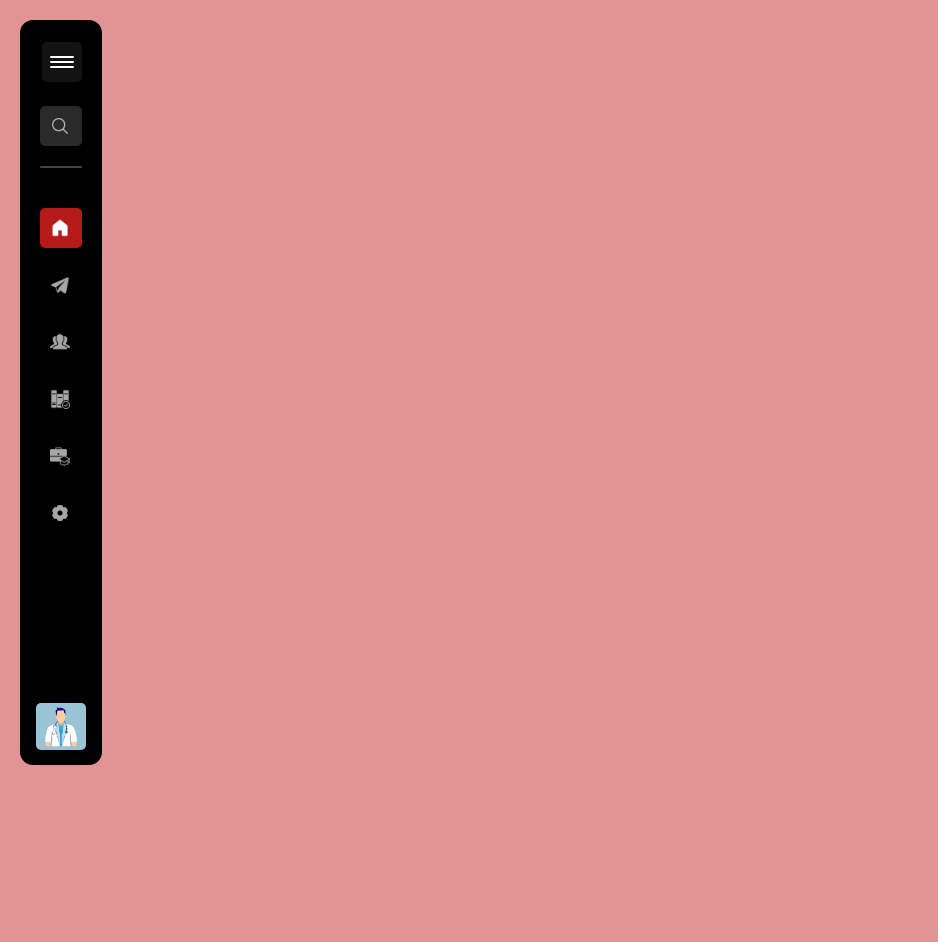
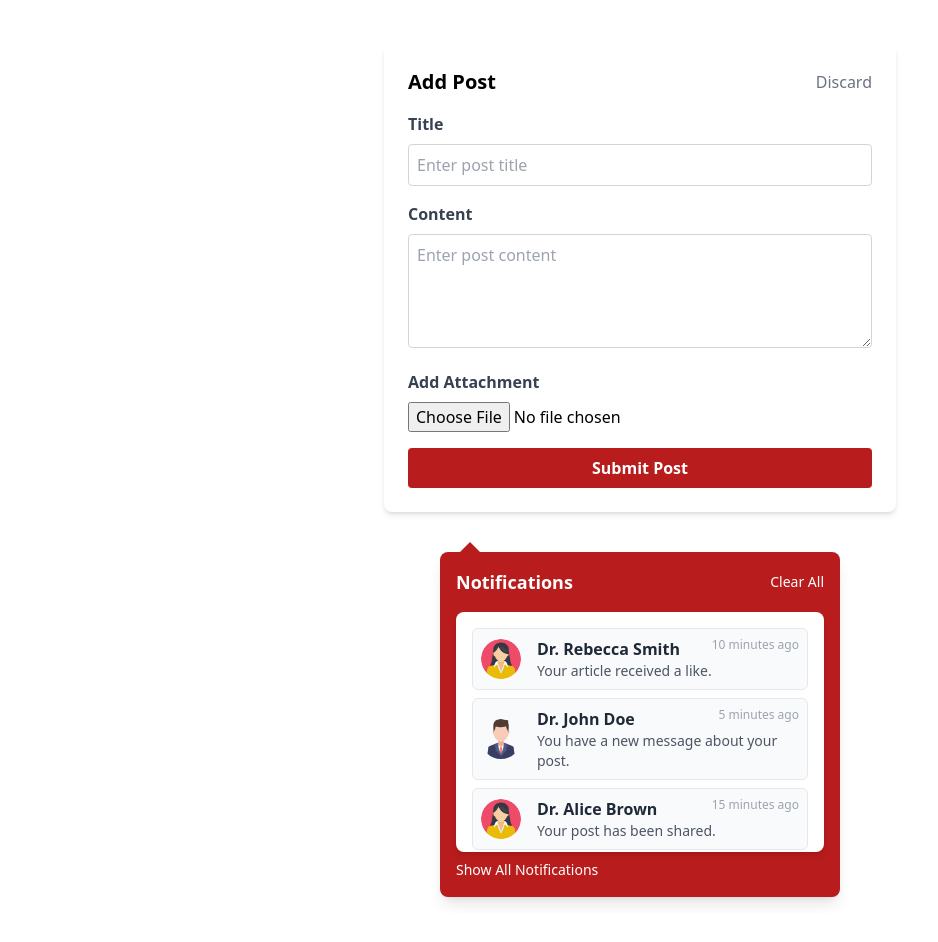
Before and after one commit to Final-year-sloth/Dockit, a Next.js app in the folder next-frontend/: page /home in a window 1280 px wide. Shown: the top 942 px of the page, without its empty margins (0-938 px from the left). After the commit the page ends 913 px from the top, so only its background shows below. Built offline with nearby package versions, Linux system fonts and the light colour scheme; no server answers.

Commit message:
added landing page

```diff
--- /dev/null
+++ b/next-frontend/src/components/CreatePost.tsx
@@ -0,0 +1,100 @@
+import React, { useState } from "react";
+
+type CreatePostProps = {
+  onSubmit?: (title: string, content: string, image: File | null) => void;
+};
+
+const CreatePost: React.FC<CreatePostProps> = ({ onSubmit }) => {
+  const [title, setTitle] = useState("");
+  const [content, setContent] = useState("");
+  const [image, setImage] = useState<File | null>(null);
+
+  const handleSubmit = () => {
+    if (onSubmit) {
+      onSubmit(title, content, image);
+    }
+    setTitle("");
+    setContent("");
+    setImage(null);
+  };
+
+  return (
+    <div className="p-6 mt-7 bg-white rounded-lg shadow-md max-w-lg mx-auto">
+      <div className="flex justify-between items-center mb-4">
+        <h2 className="text-xl font-semibold">Add Post</h2>
+        <button
+          onClick={() => {
+            setTitle("");
+            setContent("");
+            setImage(null);
+          }}
+          className="text-gray-500 hover:text-red-700"
+        >
+          Discard
+        </button>
+      </div>
+
+      {/* Title Input */}
+      <div className="mb-4">
+        <label
+          htmlFor="title"
+          className="block text-gray-700 font-semibold mb-2"
+        >
+          Title
+        </label>
+        <input
+          type="text"
+          id="title"
+          value={title}
+          onChange={(e) => setTitle(e.target.value)}
+          className="w-full p-2 border border-gray-300 rounded focus:outline-none focus:ring-2 focus:ring-blue-500"
+          placeholder="Enter post title"
+        />
+      </div>
+
+      {/* Content Text Area */}
+      <div className="mb-4">
+        <label
+          htmlFor="content"
+          className="block text-gray-700 font-semibold mb-2"
+        >
+          Content
+        </label>
+        <textarea
+          id="content"
+          value={content}
+          onChange={(e) => setContent(e.target.value)}
+          className="w-full p-2 border border-gray-300 rounded focus:outline-none focus:ring-2 focus:ring-blue-500"
+          placeholder="Enter post content"
+          rows={4}
+        />
+      </div>
+
+      {/* Image Input */}
+      <div className="mb-4">
+        <label
+          htmlFor="image"
+          className="block text-gray-700 font-semibold mb-2"
+        >
+          Add Attachment
+        </label>
+        <input
+          type="file"
+          id="image"
+          onChange={(e) => setImage(e.target.files ? e.target.files[0] : null)}
+          className="w-full"
+        />
+      </div>
+
+      {/* Submit Button */}
+      <button
+        onClick={handleSubmit}
+        className="w-full py-2 bg-red-700 text-white font-semibold rounded hover:bg-red-500 transition"
+      >
+        Submit Post
+      </button>
+    </div>
+  );
+};
+
+export default CreatePost;
--- /dev/null
+++ b/next-frontend/src/components/NotificationBox.tsx
@@ -0,0 +1,154 @@
+import React, { useState } from "react";
+import Image from "next/image";
+
+type Notification = {
+  id: number;
+  message: string;
+  sender: string;
+  timestamp: string;
+  userIcon: string;
+};
+
+const NotificationBox: React.FC = () => {
+  const [notifications, setNotifications] = useState<Notification[]>([
+    {
+      id: 1,
+      message: "Your article received a like.",
+      sender: "Dr. Rebecca Smith",
+      timestamp: "10 minutes ago",
+      userIcon: "/NotificationBox_Images/user2.png",
+    },
+    {
+      id: 2,
+      message: "You have a new message about your post.",
+      sender: "Dr. John Doe",
+      timestamp: "5 minutes ago",
+      userIcon: "/NotificationBox_Images/user1.png",
+    },
+
+    {
+      id: 3,
+      message: "Your post has been shared.",
+      sender: "Dr. Alice Brown",
+      timestamp: "15 minutes ago",
+      userIcon: "/NotificationBox_Images/user2.png",
+    },
+    {
+      id: 4,
+      message: "You have a new follower.",
+      sender: "Dr. David Miller",
+      timestamp: "20 minutes ago",
+      userIcon: "/NotificationBox_Images/user1.png",
+    },
+    {
+      id: 5,
+      message: "A new job has been posted.",
+      sender: "Dr. Mike Williams",
+      timestamp: "25 minutes ago",
+      userIcon: "/NotificationBox_Images/user1.png",
+    },
+  ]);
+
+  const [isExpanded, setIsExpanded] = useState(false);
+
+  const toggleView = () => {
+    setIsExpanded((prev) => !prev);
+  };
+
+  const clearNotifications = () => {
+    setNotifications([]);
+  };
+
+  const visibleNotifications = isExpanded
+    ? notifications
+    : notifications.slice(0, 3);
+
+  return (
+    <div className="relative flex flex-col items-center w-[400px] mx-auto mt-10">
+      {/* Arrow on Top */}
+      <style jsx>{`
+        .notification-box::before {
+          content: "";
+          position: absolute;
+          top: -10px;
+          left: 20px;
+          width: 0;
+          height: 0;
+          border-left: 10px solid transparent;
+          border-right: 10px solid transparent;
+          border-bottom: 10px solid rgb(185 28 28);
+        }
+      `}</style>
+
+      {/* Notification Box */}
+      <div className="notification-box bg-red-700 rounded-lg shadow-lg p-4 w-full">
+        {/* Header */}
+        <div className="flex justify-between items-center text-white mb-4">
+          <h2 className="text-lg font-semibold">Notifications</h2>
+          <button
+            onClick={clearNotifications}
+            className="text-sm hover:underline"
+          >
+            Clear All
+          </button>
+        </div>
+
+        {/* Notification List */}
+        <div
+          className={`bg-white rounded-lg shadow-md p-4 transition-all duration-300 ${
+            isExpanded ? "max-h-[300px] overflow-y-auto" : "max-h-[240px]"
+          }`}
+        >
+          {notifications.length === 0 ? (
+            <p className="text-center text-gray-500">No new notifications.</p>
+          ) : (
+            visibleNotifications.map((notification) => (
+              <div
+                key={notification.id}
+                className="p-2 mb-2 bg-gray-50 border rounded-md hover:bg-gray-100 flex items-center"
+              >
+                {/* User Icon */}
+                <div className="flex-shrink-0">
+                  <Image
+                    src={notification.userIcon} // Dynamic user icon
+                    alt={`${notification.sender}'s profile`}
+                    width={40}
+                    height={40}
+                    className="rounded-full"
+                  />
+                </div>
+
+                {/* Notification Content */}
+                <div className="ml-4 flex-1">
+                  <div className="flex justify-between">
+                    <p className="font-semibold text-gray-800">
+                      {notification.sender}
+                    </p>
+                    <p className="text-xs text-gray-400">
+                      {notification.timestamp}
+                    </p>
+                  </div>
+                  <p className="text-sm text-gray-600">
+                    {notification.message}
+                  </p>
+                </div>
+              </div>
+            ))
+          )}
+        </div>
+
+        {/* Show All Notifications Button */}
+        {notifications.length > 3 && (
+          <button
+            onClick={toggleView}
+            className="mt-2 text-sm font-medium text-white hover:underline"
+          >
+            {isExpanded ? "Show Less Notifications" : "Show All Notifications"}
+          </button>
+        )}
+      </div>
+    </div>
+  );
+};
+
+export default NotificationBox;
--- a/next-frontend/src/pages/home.tsx
+++ b/next-frontend/src/pages/home.tsx
@@ -1,18 +1,19 @@
-'use client';
-/*Import the Image component from Next.js.*/
+"use client";
 import Image from "next/image";
 
-/*Import the Sidebar component from the components directory.*/
 import Sidebar from "@/components/sidebar";
+import CreatePost from "@/components/CreatePost";
+import NotificationBox from "@/components/NotificationBox";
 
-/*The Home page component.*/
+/* The Home page component */
 export default function Home() {
-  /*Render the Home page content.*/
   return (
-    /*The container element for the Home page.*/
-    <div className="container">
-      {/*Render the Sidebar component.*/}
-      <Sidebar/>
+    /* The container element for the Home page */
+    <div className="container mx-auto p-4">
+      {/* Render the Sidebar component */}
+      {/*<Sidebar />*/}
+      <CreatePost />
+      <NotificationBox />
     </div>
   );
 }
--- a/next-frontend/src/pages/index.tsx
+++ b/next-frontend/src/pages/index.tsx
@@ -1,14 +1,16 @@
+// src/pages/index.tsx
 import LandingPage from "@/LandingPage/page";
-import LandingLayout from "@/layouts/LandingLayout"
+import LandingLayout from "@/layouts/LandingLayout";
 
+import React from "react";
 
+const IndexPage = () => {
+  return <LandingPage />;
+};
 
-const index = () => {
+// Define the layout for this page using getLayout
+IndexPage.getLayout = function getLayout(page: React.ReactNode) {
+  return <LandingLayout>{page}</LandingLayout>;
+};
 
-  return <LandingPage  />;
-};
-index.getLayout = function getLayout(page: React.ReactNode){
-  return <LandingLayout>{page}</LandingLayout>
-}
-
-export default index;
+export default IndexPage;
```
Also changed, not shown: next-frontend/src/LandingPage/page.tsx (+4 -4 lines), next-frontend/src/pages/_app.tsx (+17 -2 lines), next-frontend/public/NotificationBox_Images/user1.png (added), next-frontend/public/NotificationBox_Images/user2.png (added).
